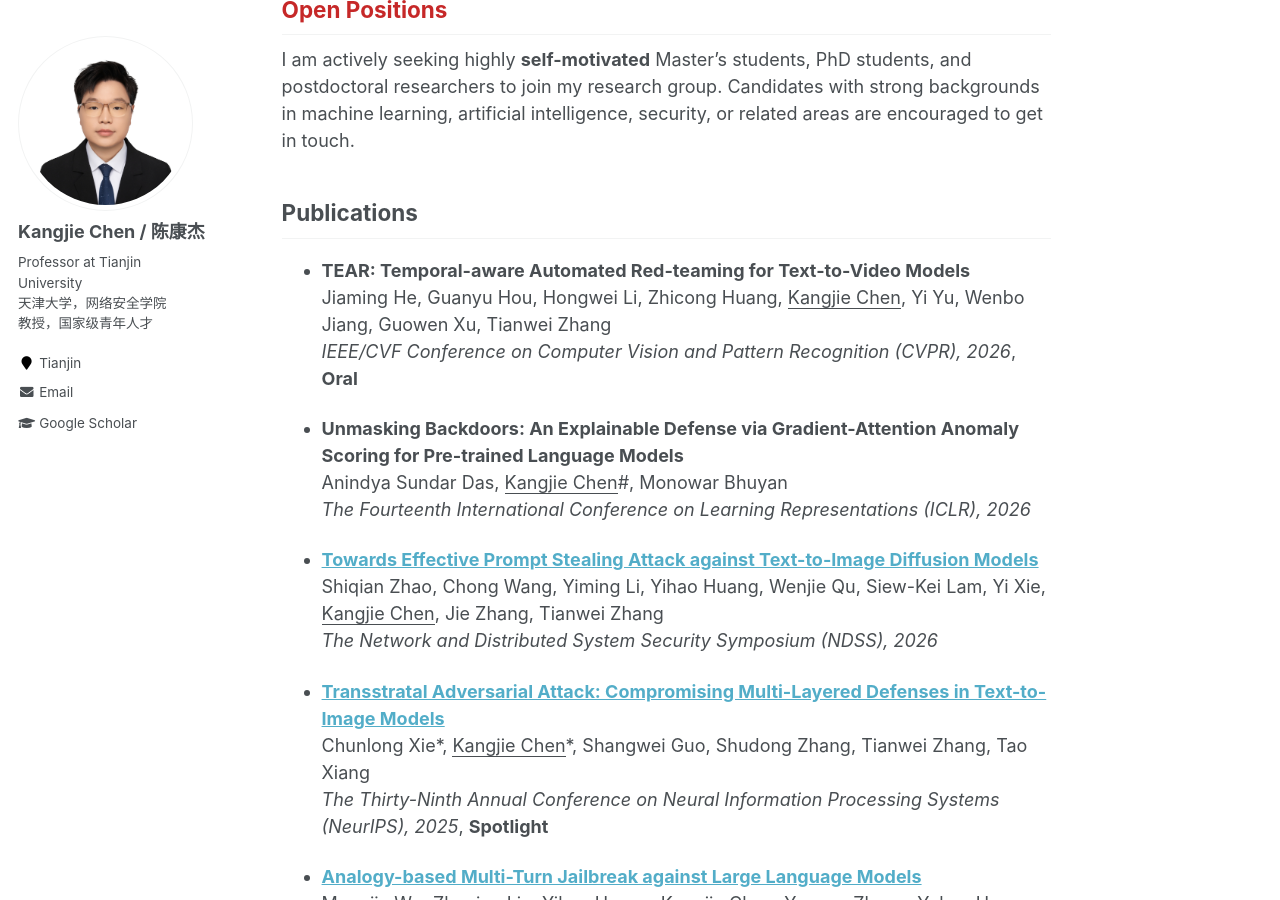
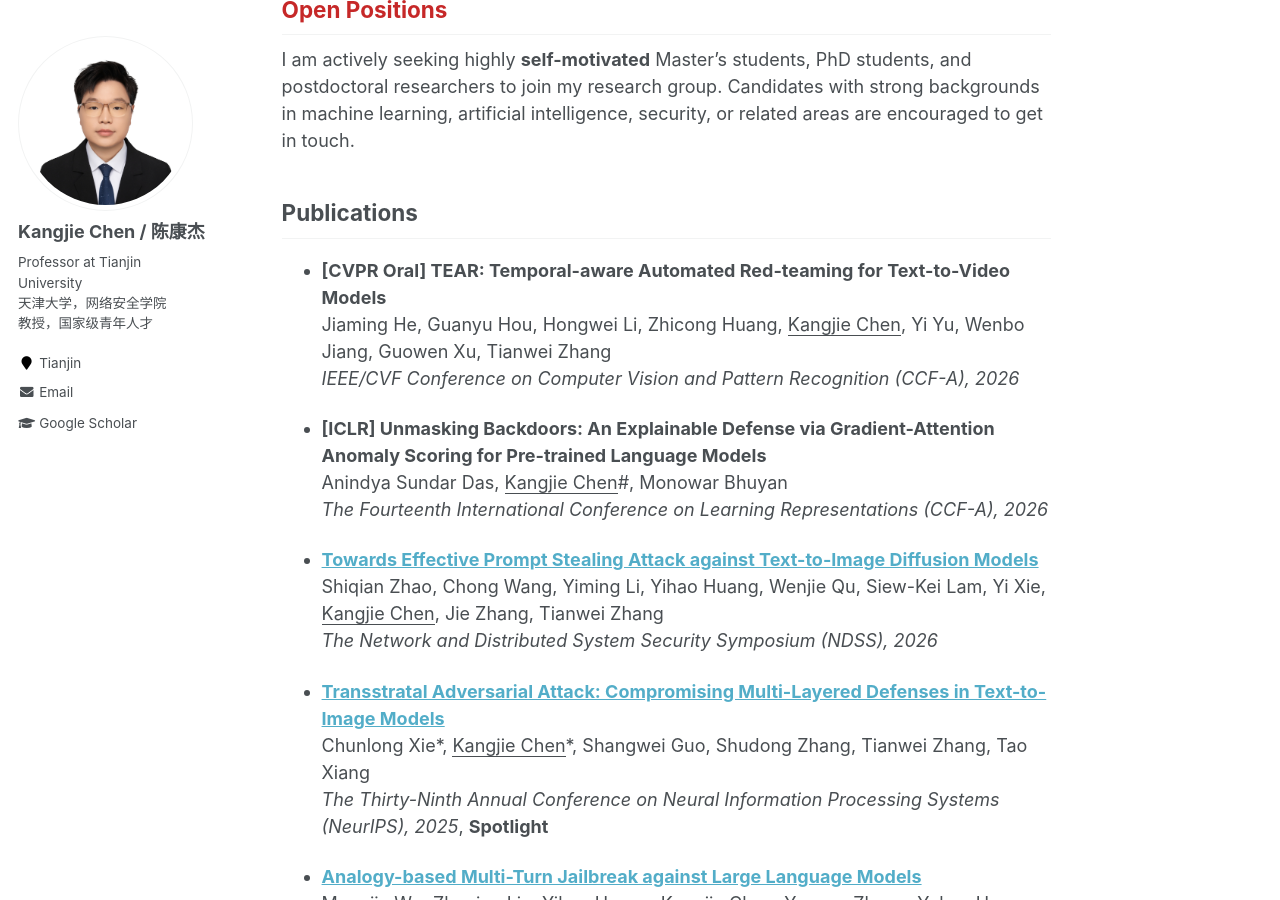
Before and after one commit to kangjie-chen/kangjie-chen.github.io, a Jekyll site: the page built from _pages/about.md, in a window 1280 px wide and 900 px high, scrolled down 538 px. Built offline with Jekyll 4.4.1, drawn with Linux system fonts in a browser that asks for light colours.

Commit message:
Update about.md

```diff
--- a/_pages/about.md
+++ b/_pages/about.md
@@ -21,17 +21,17 @@ I am actively seeking highly **self-motivated** Master’s students, PhD student
 
 ## Publications
 
-- **TEAR: Temporal-aware Automated Red-teaming for Text-to-Video Models**
+- **[CVPR Oral] TEAR: Temporal-aware Automated Red-teaming for Text-to-Video Models**
   <br/>
   Jiaming He, Guanyu Hou, Hongwei Li, Zhicong Huang, <u>Kangjie Chen</u>, Yi Yu, Wenbo Jiang, Guowen Xu, Tianwei Zhang
   <br/>
-  *IEEE/CVF Conference on Computer Vision and Pattern Recognition (CVPR), 2026*, **Oral**
+  *IEEE/CVF Conference on Computer Vision and Pattern Recognition (CCF-A), 2026*
 
-- **Unmasking Backdoors: An Explainable Defense via Gradient-Attention Anomaly Scoring for Pre-trained Language Models**
+- **[ICLR] Unmasking Backdoors: An Explainable Defense via Gradient-Attention Anomaly Scoring for Pre-trained Language Models**
   <br/>
   Anindya Sundar Das, <u>Kangjie Chen</u>\#, Monowar Bhuyan
   <br/>
-  *The Fourteenth International Conference on Learning Representations (ICLR), 2026*
+  *The Fourteenth International Conference on Learning Representations (CCF-A), 2026*
 
 
 - **[Towards Effective Prompt Stealing Attack against Text-to-Image Diffusion Models](https://tianweiz07.github.io/Papers/26-ndss.pdf)**
```
